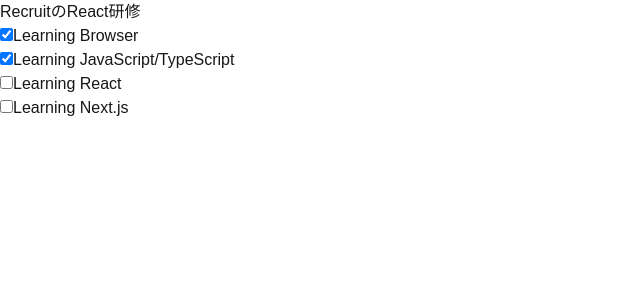
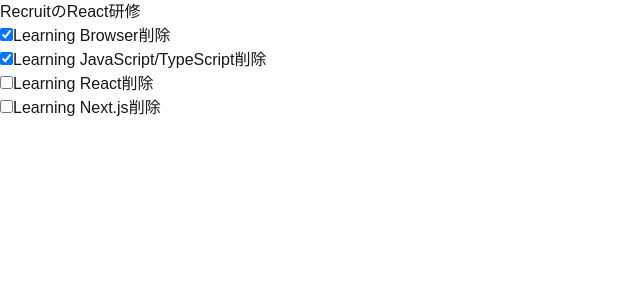
Before and after one commit to unamu1229/test_nextjs, a Next.js app: page /recruit in a window 1280 px wide. Shown: the top 300 px of the page, without its empty margins (0-640 px from the left). Built offline with nearby package versions, Linux system fonts and the light colour scheme.

Commit message:
演習3-4

```diff
--- a/src/app/recruit/TodoItem.tsx
+++ b/src/app/recruit/TodoItem.tsx
@@ -5,13 +5,15 @@
     task: string;
     completed: boolean;
     changeCompleted: (id: number) => void;
+    deleteTodo: (id: number) => void;
 };
 
-export const TodoItem: React.FC<Props> = ({id, task, completed, changeCompleted}: Props) => {
+export const TodoItem: React.FC<Props> = ({id, task, completed, changeCompleted, deleteTodo}: Props) => {
     return (
         <div>
             <input type="checkbox" id={id.toString()} checked={completed} onChange={() => changeCompleted(id)}/>
             <label htmlFor={id.toString()}>{task}</label>
+            <button onClick={() => deleteTodo(id)}>削除</button>
         </div>
     )
 }
--- a/src/app/recruit/page.tsx
+++ b/src/app/recruit/page.tsx
@@ -27,6 +27,13 @@
         changeTodoList(changedTodoList);
     }
 
+    const deleteTodo = (id: number) => {
+        const changedTodoList = todoList.filter((todo) => {
+            return todo.id !== id;
+        })
+        changeTodoList(changedTodoList);
+    }
+
     return <>
         <h1>RecruitのReact研修</h1>
         <ul>
@@ -34,7 +41,7 @@
                 todoList.map((todo) => {
 
                     return <li key={todo.id}>
-                        <TodoItem id={todo.id} task={todo.task} completed={todo.completed} changeCompleted={changeCompleted}/>
+                        <TodoItem id={todo.id} task={todo.task} completed={todo.completed} changeCompleted={changeCompleted} deleteTodo={deleteTodo}/>
                     </li>
                 })
             }
```
